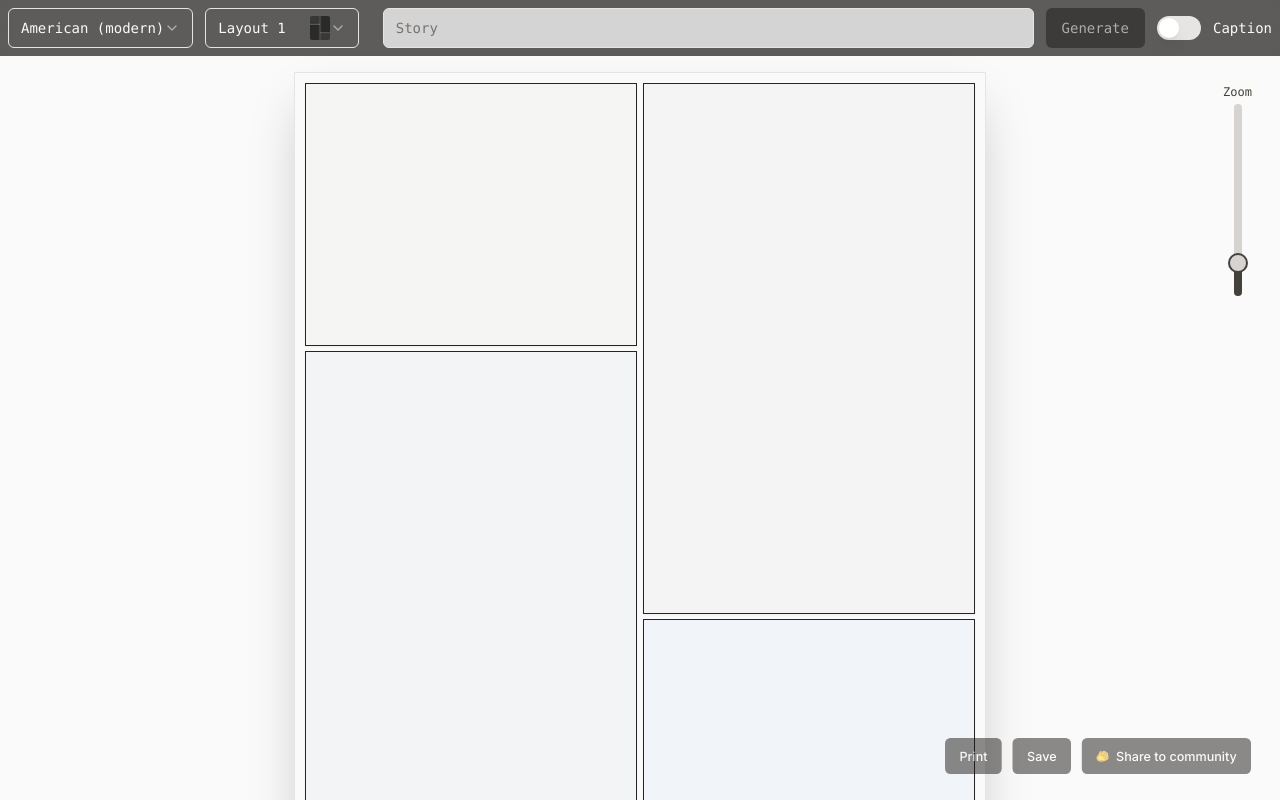
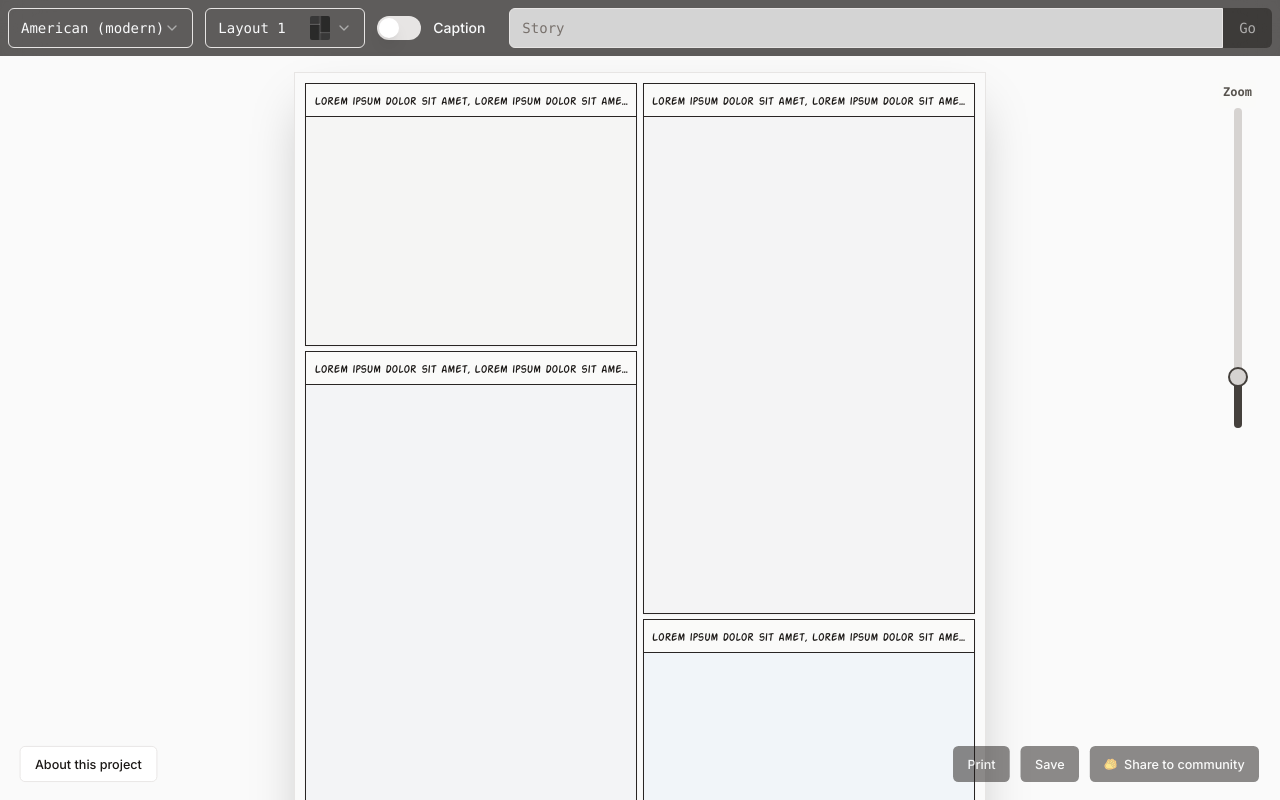
Before and after one commit to jbilcke-hf/ai-comic-factory, a Next.js app: page / in a window 1280 px wide. Built offline with nearby package versions, Linux system fonts and the light colour scheme; a web font is replaced by a local one; what @huggingface/inference would draw is missing.

Commit message:
UI improvement + about

```diff
--- /dev/null
+++ b/src/app/interface/about/index.tsx
@@ -0,0 +1,43 @@
+import { Button } from "@/components/ui/button"
+import { Dialog, DialogContent, DialogDescription, DialogFooter, DialogHeader, DialogTitle, DialogTrigger } from "@/components/ui/dialog"
+import { useState } from "react"
+
+export function About() {
+  const [isOpen, setOpen] = useState(false)
+
+  return (
+    <Dialog open={isOpen} onOpenChange={setOpen}>
+      <DialogTrigger asChild>
+        <Button variant="outline">
+          <span className="hidden md:inline">About this project</span>
+          <span className="inline md:hidden">About</span>
+        </Button>
+      </DialogTrigger>
+      <DialogContent className="sm:max-w-[425px]">
+        <DialogHeader>
+          <DialogTitle>The AI Comic Factory</DialogTitle>
+          <DialogDescription className="w-full text-center text-lg font-bold text-stone-800">
+            What is the AI Comic Factory?
+          </DialogDescription>
+        </DialogHeader>
+        <div className="grid gap-4 py-4 text-stone-800">
+        <p className="">
+           The AI Comic Factory is a free and open-source application made to demonstrate the capabilities of AI models.
+         </p>
+         <p>
+         👉 The language model used to generate the descriptions of each panel is <a className="text-stone-600 underline" href="https://huggingface.co/blog/llama2" target="_blank">Llama-2 70b</a>.
+         </p>
+         <p>
+         👉 The stable diffusion model used to generate the images is the base <a className="text-stone-600 underline" href="https://huggingface.co/stabilityai/stable-diffusion-xl-base-1.0" target="_blank">SDXL 1.0</a>.
+        </p>
+         <p>
+           The code is public and can be deployed at home with some changes in the code. See the <a className="text-stone-600 underline" href="https://huggingface.co/spaces/jbilcke-hf/ai-comic-factory/blob/main/README.md" target="_blank">README</a> for details about the architecture.
+         </p>
+        </div>
+        <DialogFooter>
+          <Button type="submit" onClick={() => setOpen(false)}>Got it</Button>
+        </DialogFooter>
+      </DialogContent>
+    </Dialog>
+  )
+}
--- a/src/app/interface/bottom-bar/index.tsx
+++ b/src/app/interface/bottom-bar/index.tsx
@@ -4,6 +4,7 @@ import { Button } from "@/components/ui/button"
 import { base64ToFile } from "@/lib/base64ToFile"
 import { uploadToHuggingFace } from "@/lib/uploadToHuggingFace"
 import { cn } from "@/lib/utils"
+import { About } from "../about"
 
 export function BottomBar() {
   const download = useStore(state => state.download)
@@ -59,13 +60,20 @@ ${uploadUrl
   return (
     <div className={cn(
       `print:hidden`,
-      `fixed bottom-6 right-3`,
+      `fixed bottom-2 md:bottom-4 left-2 right-0 md:left-3 md:right-1`,
       `flex flex-row`,
+      `justify-between`
+    )}>
+      <div className={cn(
+        `flex flex-row`,
+        `items-end`,
         `animation-all duration-300 ease-in-out`,
         isGeneratingStory ? `scale-0 opacity-0` : ``,
         `space-x-3`,
         `scale-[0.9]`
       )}>
+        <About />
+      </div>
       {/*
       <div>
         <Button
@@ -76,6 +84,13 @@ ${uploadUrl
         </Button>
       </div>
       */}
+      <div className={cn(
+      `flex flex-row`,
+      `animation-all duration-300 ease-in-out`,
+      isGeneratingStory ? `scale-0 opacity-0` : ``,
+      `space-x-3`,
+      `scale-[0.9]`
+    )}>
         <div>
           <Button
             onClick={handlePrint}
@@ -88,9 +103,14 @@ ${uploadUrl
           <Button
             onClick={download}
             disabled={!prompt?.length}
-        >{
+          >
+            <span className="hidden md:inline">{
             remainingImages ? `${allStatus.length - remainingImages}/4 panels ⌛` : `Save`
-        }</Button>
+            }</span>
+            <span className="inline md:hidden">{
+              remainingImages ? `${allStatus.length - remainingImages}/4 ⌛` : `Save`
+            }</span>
+           </Button>
         </div>
         <div>
           <Button
@@ -98,9 +118,13 @@ ${uploadUrl
             disabled={!prompt?.length}
             className="space-x-2"
           >
-          <span className="scale-105"><HuggingClap /></span>
-          <span>Share to community</span>
+            <div className="scale-105"><HuggingClap /></div>
+            <div>
+              <span className="hidden md:inline">Share to community</span>
+              <span className="inline md:hidden">Share</span>
+            </div>
           </Button>
+        </div>
       </div>
     </div>
   )
--- a/src/app/interface/panel/index.tsx
+++ b/src/app/interface/panel/index.tsx
@@ -231,7 +231,7 @@ export function Panel({
     )
   }
 
-
+  console.log("eoomLevel:", zoomLevel)
   return (
     <div className={cn(
       frameClassName,
@@ -251,13 +251,29 @@ export function Panel({
         `print:border-b-[1.5px]`,
         showCaptions ? `block` : `hidden`,
         `truncate`,
-        `max-h-32`,
-        `p-2`
+
+        zoomLevel > 200 ? `p-4 md:p-8` :
+        zoomLevel > 180 ? `p-[14px] md:p-8` :
+        zoomLevel > 160 ? `p-[12px] md:p-[28px]` :
+        zoomLevel > 140 ? `p-[10px] md:p-[26px]` :
+        zoomLevel > 120 ? `p-2 md:p-6` :
+        zoomLevel > 100 ? `p-1.5 md:p-[20px]` :
+        zoomLevel > 90 ? `p-1.5 md:p-4` :
+        zoomLevel > 40 ? `p-1 md:p-2` :
+        `p-0.5 md:p-2`,
+
+        zoomLevel > 220 ? `text-xl md:text-4xl` :
+        zoomLevel > 200 ? `text-lg md:text-3xl` :
+        zoomLevel > 180 ? `text-md md:text-2xl` :
+        zoomLevel > 140 ? `text-2xs md:text-2xl` :
+        zoomLevel > 120 ? `text-3xs md:text-xl` :
+        zoomLevel > 100 ? `text-4xs md:text-lg` :
+        zoomLevel > 90 ? `text-5xs md:text-sm` :
+        zoomLevel > 40 ? `hidden md:block md:text-xs` :
+        `hidden md:block md:text-2xs`,
       )}
-      style={{
-        fontSize: zoomLevel * 0.2
-      }}
-      >{caption}</div>
+      >{caption || "Lorem ipsum dolor sit amet, Lorem ipsum dolor sit amet, Lorem ipsum dolor sit amet, Lorem ipsum dolor sit amet, Lorem ipsum dolor sit amet, Lorem ipsum dolor sit amet, Lorem ipsum dolor sit amet, "}
+        </div>
         {rendered.assetUrl &&
         <img
           ref={ref}
--- a/src/app/interface/top-menu/index.tsx
+++ b/src/app/interface/top-menu/index.tsx
@@ -89,13 +89,14 @@ export function TopMenu() {
       `bg-stone-900/70 dark:bg-stone-900/70 text-gray-50 dark:text-gray-50`,
       `space-y-2 md:space-y-0 md:space-x-3 lg:space-x-6`
     )}>
-      <div className="flex flex-row space-x-6 md:space-x-3">
-      <div className={cn(
+      <div className="flex flex-row space-x-2 md:space-x-3 w-full md:w-auto">
+        <div className={cn(
           `transition-all duration-200 ease-in-out`,
-          `flex flex-row items-center justify-start space-x-3 font-mono w-1/2 md:w-auto`
+          `flex flex-row items-center justify-start space-x-3 font-mono`,
+          `flex-grow`
           )}>
 
-          {/* <Label className="flex text-xs md:text-sm md:w-24">Style:</Label> */}
+          {/* <Label className="flex text-2xs md:text-sm md:w-24">Style:</Label> */}
 
           <Select
             defaultValue={defaultPreset}
@@ -103,7 +104,7 @@ export function TopMenu() {
             disabled={isBusy}
             >
             <SelectTrigger className="flex-grow">
-              <SelectValue className="text-xs md:text-sm" placeholder="Style" />
+              <SelectValue className="text-2xs md:text-sm" placeholder="Style" />
             </SelectTrigger>
             <SelectContent>
               {nonRandomPresets.map(key =>
@@ -114,10 +115,11 @@ export function TopMenu() {
         </div>
         <div className={cn(
           `transition-all duration-200 ease-in-out`,
-          `flex flex-row items-center justify-start space-x-3 font-mono w-1/2 md:w-auto`
+          `flex flex-row items-center justify-start space-x-3 font-mono`,
+          `w-40`
           )}>
 
-          {/* <Label className="flex text-xs md:text-sm md:w-24">Style:</Label> */}
+          {/* <Label className="flex text-2xs md:text-sm md:w-24">Style:</Label> */}
 
           <Select
             defaultValue={defaultLayout}
@@ -125,7 +127,7 @@ export function TopMenu() {
             disabled={isBusy}
             >
             <SelectTrigger className="flex-grow">
-              <SelectValue className="text-xs md:text-sm" placeholder="Layout" />
+              <SelectValue className="text-2xs md:text-sm" placeholder="Layout" />
             </SelectTrigger>
             <SelectContent>
               {nonRandomLayouts.map(key =>
@@ -150,19 +152,29 @@ export function TopMenu() {
             </SelectContent>
           </Select>
         </div>
+        <div className="flex flex-row items-center space-x-3">
+        <Switch
+          checked={showCaptions}
+          onCheckedChange={setShowCaptions}
+        />
+        <Label>
+          <span className="hidden md:inline">Caption</span>
+          <span className="inline md:hidden">Cap.</span>
+        </Label>
+        </div>
         {/*
         <div className={cn(
           `transition-all duration-200 ease-in-out`,
           `flex flex-row items-center space-x-3 font-mono w-1/2 md:w-auto md:hidden`
         )}>
-          <Label className="flex text-xs md:text-sm md:w-24">Font:</Label>
+          <Label className="flex text-2xs md:text-sm md:w-24">Font:</Label>
           <Select
             defaultValue={fontList.includes(preset.font) ? preset.font : "cartoonist"}
             onValueChange={(value) => { setFont(value as FontName) }}
             disabled={atLeastOnePanelIsBusy}
             >
             <SelectTrigger className="flex-grow">
-              <SelectValue className="text-xs md:text-sm" placeholder="Type" />
+              <SelectValue className="text-2xs md:text-sm" placeholder="Type" />
             </SelectTrigger>
             <SelectContent>
               {Object.keys(fonts)
@@ -180,11 +192,12 @@ export function TopMenu() {
       </div>
       <div className={cn(
           `transition-all duration-200 ease-in-out`,
-          `flex flex-row flex-grow items-center space-x-3 font-mono w-full md:w-auto`
+          `flex  flex-grow flex-col space-y-2 md:space-y-0 md:flex-row items-center md:space-x-3 font-mono w-full md:w-auto`
         )}>
+          <div className="flex flex-row flex-grow w-full">
         <Input
           placeholder="Story"
-          className="w-full bg-neutral-300 text-neutral-800 dark:bg-neutral-300 dark:text-neutral-800"
+          className="w-full bg-neutral-300 text-neutral-800 dark:bg-neutral-300 dark:text-neutral-800 rounded-r-none"
           // disabled={atLeastOnePanelIsBusy}
           onChange={(e) => {
             setDraftPrompt(e.target.value)
@@ -197,20 +210,18 @@ export function TopMenu() {
           value={draftPrompt}
          />
         <Button
+          className={cn(
+            `rounded-l-none cursor-pointer`,
+            `transition-all duration-200 ease-in-out`,
+            )}
           onClick={() => {
             handleSubmit()
           }}
           disabled={!draftPrompt?.trim().length || isBusy}
         >
-          Generate
+          Go
         </Button>
-        <Switch
-          checked={showCaptions}
-          onCheckedChange={setShowCaptions}
-        />
-        <Label>
-          Caption
-        </Label>
+        </div>
       </div>
       {/*
         Let's add this feature later, because right now people
@@ -219,7 +230,7 @@ export function TopMenu() {
           `transition-all duration-200 ease-in-out`,
           `hidden md:flex flex-row items-center space-x-3 font-mono w-full md:w-auto`
       )}>
-        <Label className="flex text-xs md:text-sm w-24">Font:</Label>
+        <Label className="flex text-2xs md:text-sm w-24">Font:</Label>
         <Select
           defaultValue={fontList.includes(preset.font) ? preset.font : "actionman"}
           onValueChange={(value) => { setFont(value as FontName) }}
@@ -227,7 +238,7 @@ export function TopMenu() {
           disabled={true}
           >
           <SelectTrigger className="flex-grow">
-            <SelectValue className="text-xs md:text-sm" placeholder="Type" />
+            <SelectValue className="text-2xs md:text-sm" placeholder="Type" />
           </SelectTrigger>
           <SelectContent>
             {Object.keys(fonts)
--- a/src/app/interface/zoom/index.tsx
+++ b/src/app/interface/zoom/index.tsx
@@ -11,11 +11,11 @@ export function Zoom() {
     <div className={cn(
       `print:hidden`,
       // `fixed flex items-center justify-center bottom-8 top-32 right-8 z-10 h-screen`,
-      `fixed flex flex-col items-center bottom-8 top-32 md:top-20 right-6 z-10`,
+      `fixed flex flex-col items-center bottom-8 top-28 right-2 md:top-20 md:right-6 z-10`,
       `animation-all duration-300 ease-in-out`,
       isGeneratingStory ? `scale-0 opacity-0` : ``,
     )}>
-      <div className="font-mono text-xs pb-1 text-stone-700 bg-stone-50 p-1 rounded-sm">
+      <div className="font-mono font-bold text-xs pb-2 text-stone-600 bg-stone-50 p-1 rounded-sm">
         Zoom
       </div>
       <div className="w-2">
@@ -26,7 +26,7 @@ export function Zoom() {
           step={1}
           onValueChange={value => setZoomLevel(value[0] || 10)}
           value={[zoomLevel]}
-          className="h-48"
+          className="h-64 md:h-80"
           orientation="vertical"
         />
       </div>
--- a/src/app/main.tsx
+++ b/src/app/main.tsx
@@ -80,9 +80,9 @@ export default function Main() {
     <div>
       <TopMenu />
       <div className={cn(
-        `flex items-start w-screen h-screen pt-[120px] md:pt-[72px] overflow-y-scroll`,
+        `flex items-start w-screen h-screen pt-24 md:pt-[72px] overflow-y-scroll`,
         `transition-all duration-200 ease-in-out`,
-        zoomLevel > 105 ? `px-0` : `pl-2 pr-16 md:pl-16 md:pr-16`,
+        zoomLevel > 105 ? `px-0` : `pl-1 pr-8 md:pl-16 md:pr-16`,
         `print:pt-0 print:px-0 print:pl-0 print:pr-0`,
         fonts.actionman.className
       )}>
```
Lines whose indentation alone changed are shown as unchanged.
